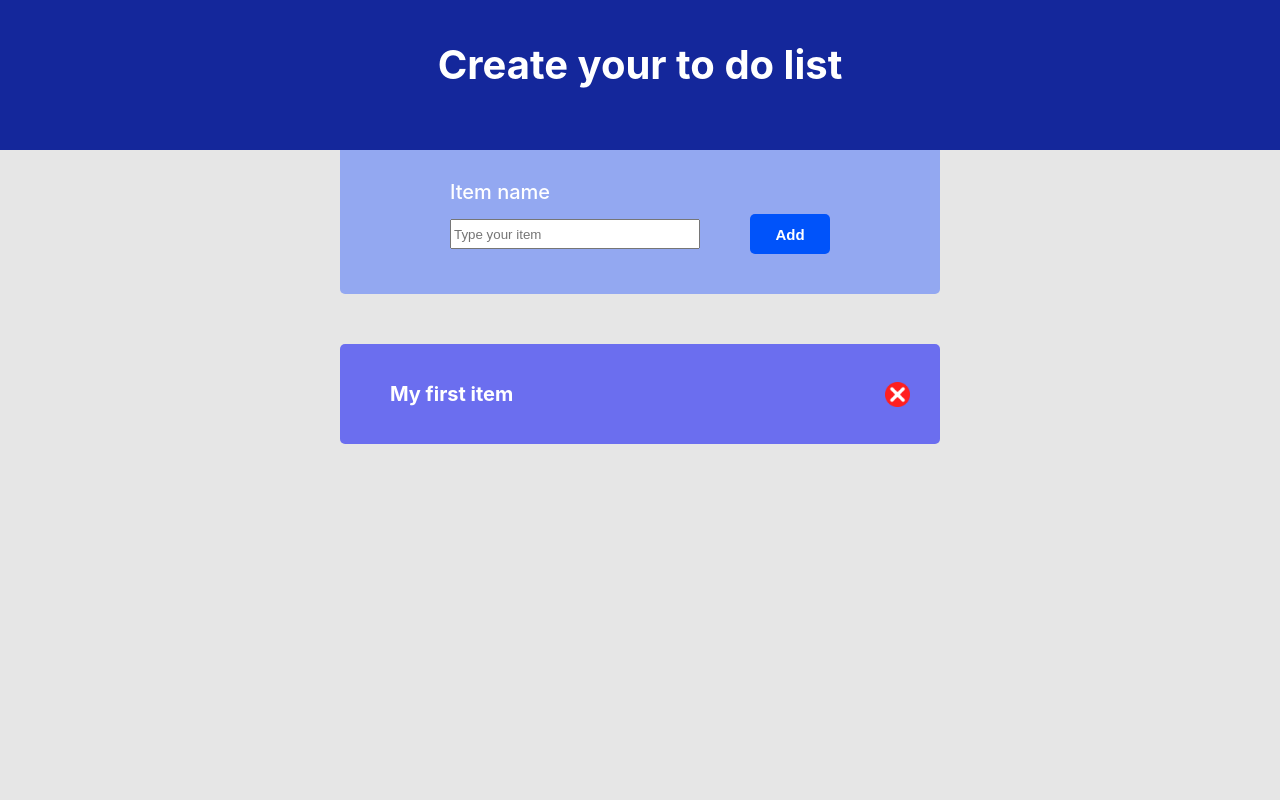
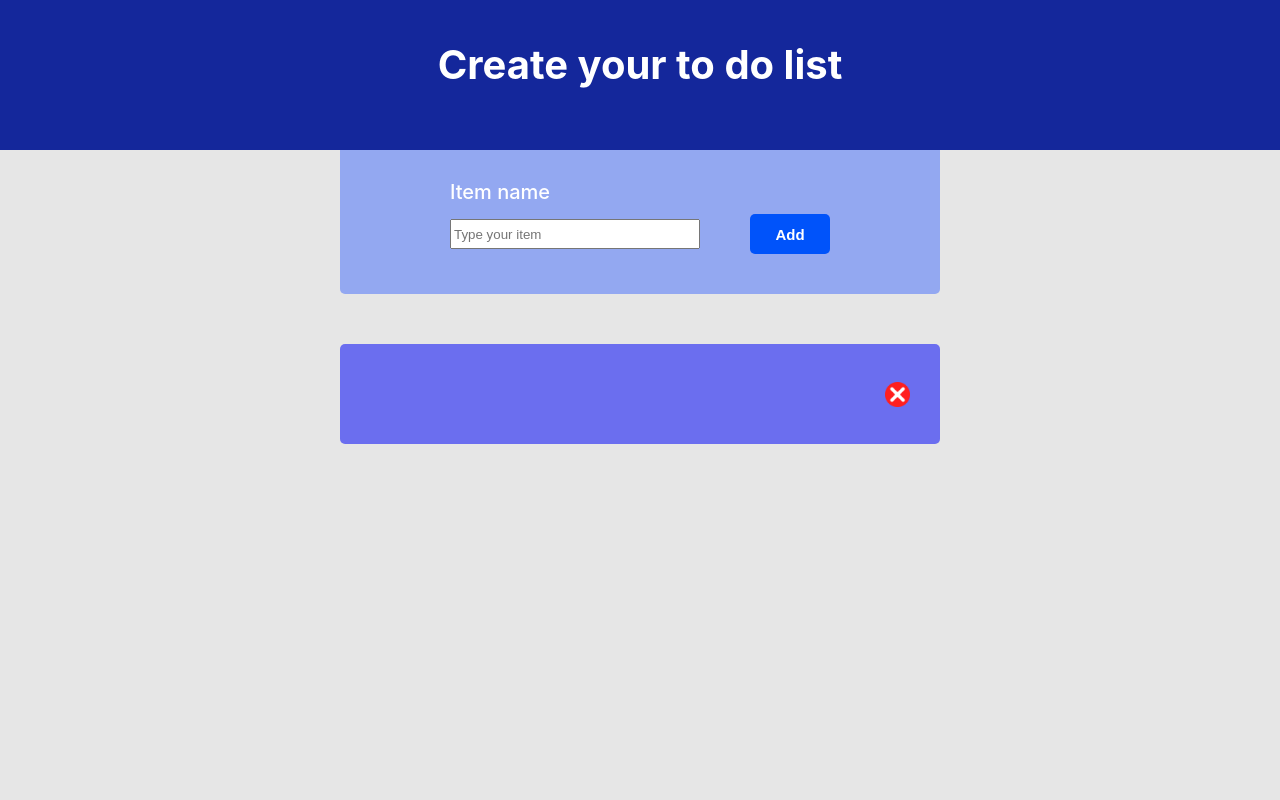
Before and after one commit to RamonMaximiliano/todoreact1, a React (Create React App) app: page / in a window 1280 px wide. Shown: the top 800 px of the page. Built offline with nearby package versions, Linux system fonts and the light colour scheme.

Commit message:
Add item

```diff
--- a/src/App.js
+++ b/src/App.js
@@ -3,13 +3,17 @@ import Header from "./components/Header"
 import Footer from "./components/Footer"
 import Form from "./components/Form"
 import Item from "./components/Item"
+import {useState} from "react";
 
 function App() {
+  //O método useState abaixo define o valor inicial do state
+  const [itemData, updateItemData] = useState({});
+
   return (
     <div className="body">
       <Header/>
-      <Form/>
-      <Item text="My first item"/>
+      <Form updateItemData={updateItemData}/>
+      <Item itemData={itemData}/>
       <Footer/>
     </div>
   );
--- a/src/components/Form.js
+++ b/src/components/Form.js
@@ -1,12 +1,42 @@
-const Form = function () {
+import {useState} from "react";
+
+const Form = function (props) {
+    const [itemValue, setItemValue] = useState("")
+
+    console.log(itemValue)
+
+    const setItem = (event) => {
+        setItemValue(event.target.value)
+    }
+
+/*setar o valor de itemValue, tem um jeito mais simples através da arrow function,
+Seria eliminar este código que esta acima:
+const setItem = (event) => {
+    setItemValue(event.target.value)
+}
+
+e no input:
+<input className="input-item" type="text" placeholder="Type your item" value={itemValue} onChange={setItem} />
+
+colocar o onChange como arrow function:
+<input className="input-item" type="text" placeholder="Type your item" value={itemValue} onChange={(event) => setItemValue(event.target.value)} />
+*/
+
+    const myFunction = (event) => {
+          event.preventDefault();
+          console.log(itemValue)
+          props.updateItemData({itemValue})
+    }
+
     return (
-        <form className="add-item">
+        <form className="add-item"  onSubmit={myFunction}>
             <div className="form-content">
             <label className="item-label">Item name</label><br></br>
             <div className="input-button">
 
-            <input className="input-item" type="text" placeholder="Type your item"/>
-            <button type="button" className="add-button">Add</button>
+            <input className="input-item" type="text" placeholder="Type your item" value={itemValue} onChange={setItem} />
+{/*             para poder usar o onSubmit function para o form, é necessário que o button ou input sejam (type="submit"), ou que seja um button sem type setado
+ */}            <button /* type="submit" */ className="add-button">Add</button>
             </div>
             </div>
         </form>
--- a/src/components/Item.js
+++ b/src/components/Item.js
@@ -4,7 +4,7 @@ const Item = function (props) {
     return (
         <div className="item">
             <p>
-                {props.text}
+                {props.itemData.itemValue}
             </p>
                 {/* Then the variable image can be used */}
           <img src={xbutton} alt="x button" className="xImage"></img>
```
